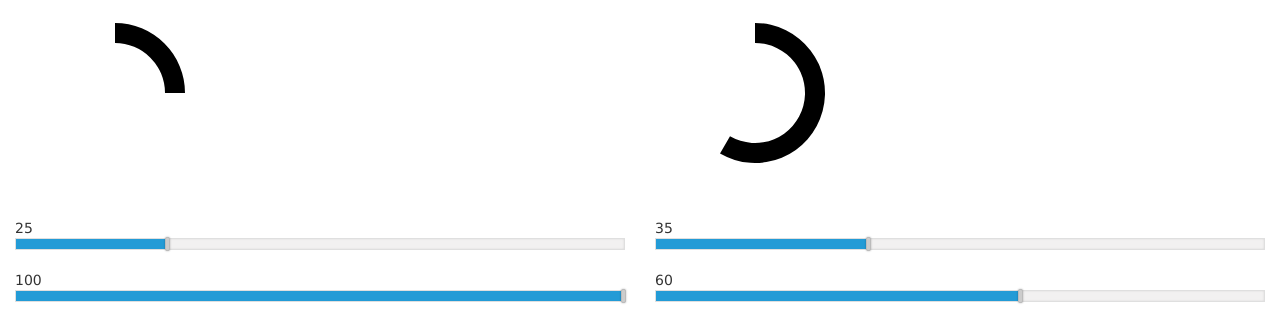
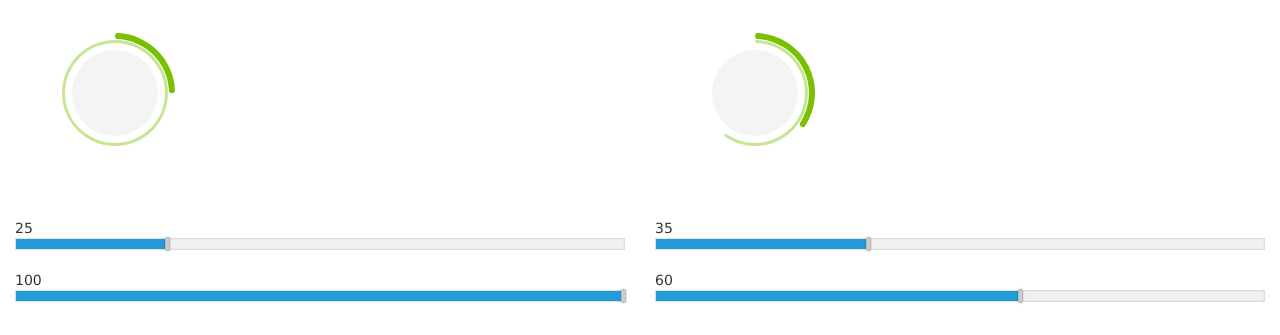
Before and after one commit to JeffRisberg/ANG09, a website: page src/index.html in a window 1280 px wide. Shown: the part 188-523 px from the top of the page. Drawn offline with nearby package versions, Linux system fonts and the light colour scheme.

Commit message:
Integrated the new gauge look. Now works with two sliders / arcs

```diff
--- a/src/app/gauge/gauge-directive.js
+++ b/src/app/gauge/gauge-directive.js
@@ -13,8 +13,13 @@ angular.module('ang09')
                     repaint(metric);
                 });
 
+                $scope.$watch("metric.expected", function () {
+                    repaint(metric);
+                });
+
                 function repaint(metric) {
-                    var fraction = metric.current / metric.expected;
+                    var arcInnerFrac = metric.expected / 100.0;
+                    var arcOuterFrac = metric.current / 100.0;
 
                     d3.select($element[0]).selectAll("*").remove();
 
@@ -25,15 +30,37 @@ angular.module('ang09')
                         .append("g")
                         .attr("transform", "translate(100,100)");
 
-                    var arc = d3.svg.arc()
+                    var arc_inner = d3.svg.arc()
                         .innerRadius(50)
-                        .outerRadius(70)
+                        .outerRadius(53)
                         .startAngle(0)
-                        .endAngle(fraction * 2.0 * Math.PI);
+                        .endAngle(arcInnerFrac * 2 * Math.PI)
+                        .cornerRadius(10);
 
                     svg.append("path")
-                        .attr("class", "arc")
-                        .attr("d", arc);
+                        .attr("class", "arc_inner")
+                        .attr("d", arc_inner);
+
+                    var arc_outer = d3.svg.arc()
+                        .innerRadius(54)
+                        .outerRadius(60)
+                        .startAngle(0)
+                        .endAngle(arcOuterFrac * 2 * Math.PI)
+                        .cornerRadius(10);
+
+                    svg.append("path")
+                        .attr("class", "arc_outer")
+                        .attr("d", arc_outer);
+
+                    var circle_center = d3.svg.arc()
+                        .innerRadius(0)
+                        .outerRadius(43)
+                        .startAngle(0)
+                        .endAngle(2 * Math.PI)
+
+                    svg.append("path")
+                        .attr("class", "circle_center")
+                        .attr("d", circle_center);
                 }
             }
         }
--- a/src/app/main/main-controller.js
+++ b/src/app/main/main-controller.js
@@ -11,11 +11,19 @@ angular.module('ang09')
             {name: 'Wingnuts', expected: 100, current: 55}
         ];
 
-        $rootScope.updateMetric = function(metricName, newValue) {
+        $rootScope.updateMetricCurrent = function(metricName, newValue) {
             $rootScope.metrics.forEach(function (metric) {
                 if (metric.name == metricName) {
                     metric.current = newValue;
                 }
             })
         };
+
+        $rootScope.updateMetricExpected = function(metricName, newValue) {
+            $rootScope.metrics.forEach(function (metric) {
+                if (metric.name == metricName) {
+                    metric.expected = newValue;
+                }
+            })
+        };
     })
--- a/src/app/slider/slider-directive.js
+++ b/src/app/slider/slider-directive.js
@@ -12,8 +12,11 @@ angular.module('ang09')
                 var metric = $scope.metric;
 
                 $scope.currentChanged = function (newCurrentValue) {
-                    console.log("change");
-                    rootScope.updateMetric(metric.name, parseInt(newCurrentValue));
+                    rootScope.updateMetricCurrent(metric.name, parseInt(newCurrentValue));
+                };
+
+                $scope.expectedChanged = function (newExpectedValue) {
+                    rootScope.updateMetricExpected(metric.name, parseInt(newExpectedValue));
                 };
             }
         }
--- a/src/app/slider/slider.tmpl.html
+++ b/src/app/slider/slider.tmpl.html
@@ -15,7 +15,7 @@
             <span class="num">{{metric.expected}}</span>
         </div>
         <div class="slider-bar slider-bar-slider">
-            <input class="slider-slider" type="range" min="0" max="100" ng-model="metric.expected">
+            <input class="slider-slider" type="range" min="0" max="100" ng-model="metric.expected" ng-change="expectedChanged(metric.expected)">
             <div class="inner" ng-style="{ width: metric.expected + '%' || '0%' }"></div>
         </div>
     </div>
--- a/src/assets/css/gauge.css
+++ b/src/assets/css/gauge.css
@@ -0,0 +1,11 @@
+.arc_outer {
+    fill: #78C000;
+}
+
+.arc_inner {
+    fill: #C7E596;
+}
+
+.circle_center {
+    fill: #F4F4F4;
+}
```
